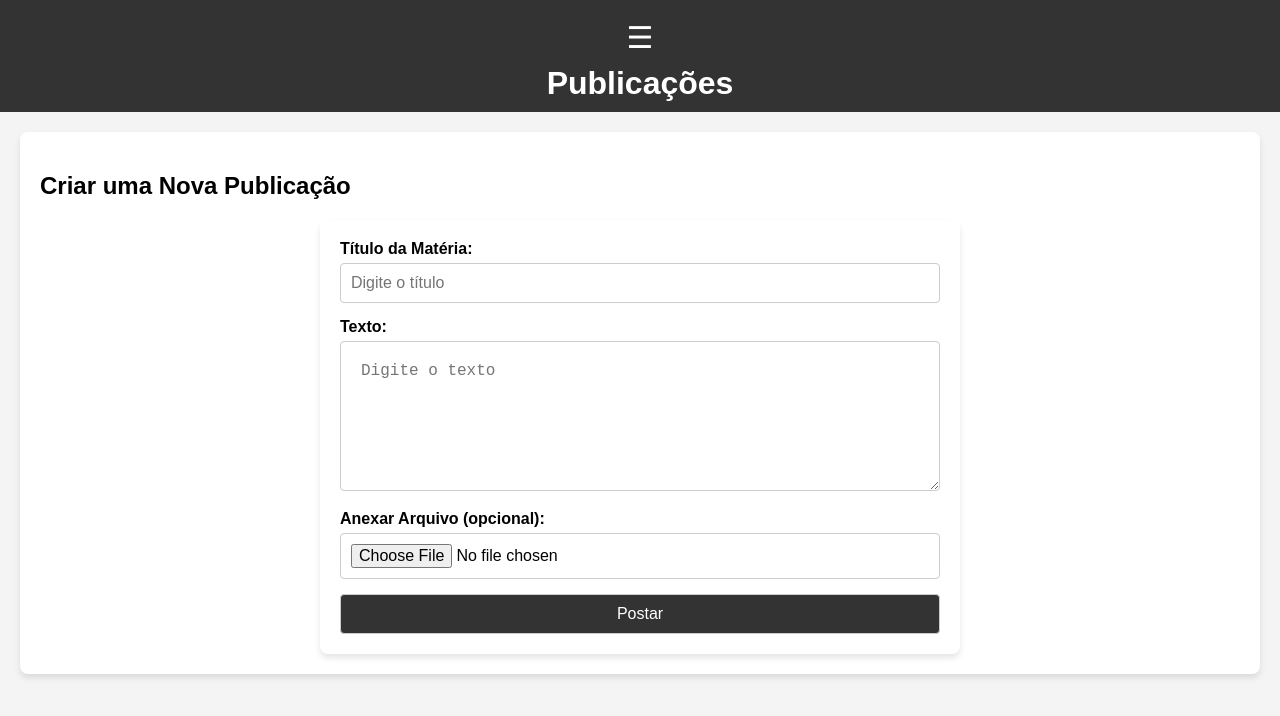
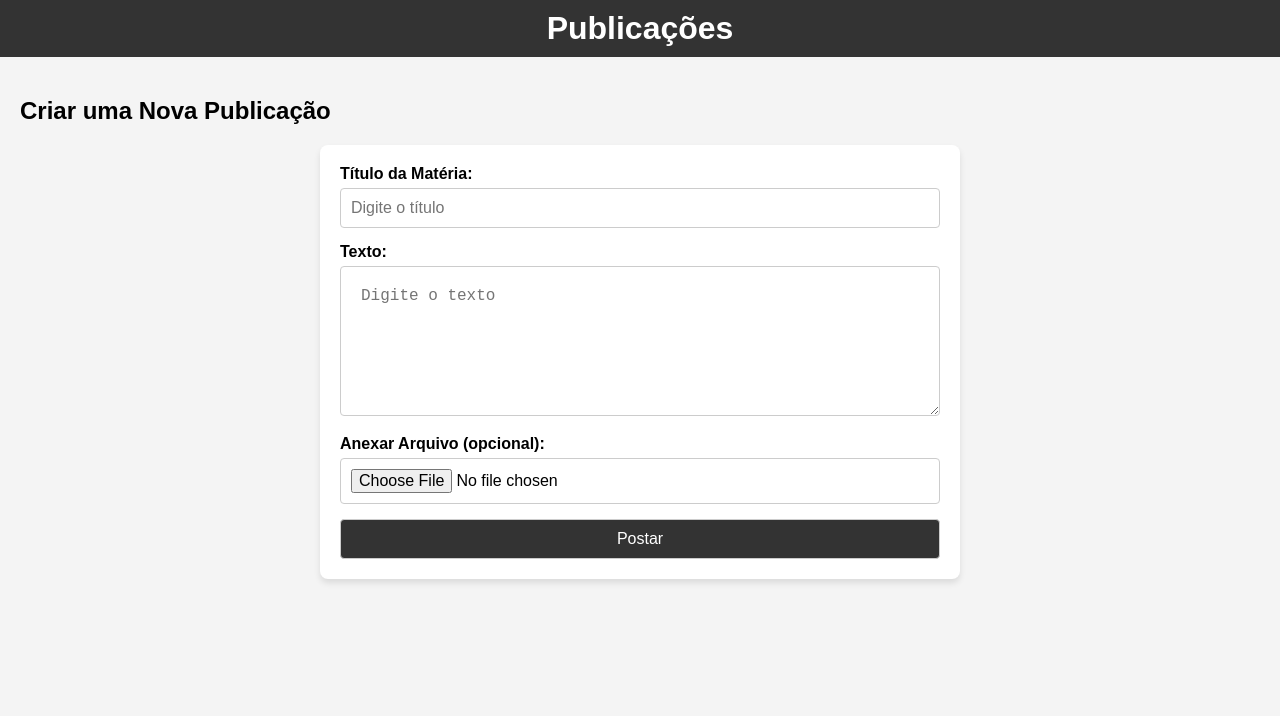
Before and after one commit to Max-16y/rdestimes, a website: page publicacoes.html in a window 1280 px wide. Drawn offline with Linux system fonts and the light colour scheme.

Commit message:
Atualizar o publicacoes.html

```diff
--- a/publicacoes.html
+++ b/publicacoes.html
@@ -6,7 +6,28 @@
   <title>Publicações</title>
   <link rel="stylesheet" href="css/dashboard.css">
   <style>
-    /* Estilo para o formulário maior */
+    body {
+      font-family: Arial, sans-serif;
+      background-color: #f4f4f4;
+      margin: 0;
+      padding: 0;
+    }
+
+    header {
+      background-color: #333;
+      color: white;
+      padding: 10px;
+      text-align: center;
+    }
+
+    h1 {
+      margin: 0;
+    }
+
+    #content {
+      padding: 20px;
+    }
+
     form {
       width: 100%;
       max-width: 600px;
@@ -49,12 +70,11 @@
 </head>
 <body>
   <header>
-    <button class="open-btn" onclick="openSidebar()">☰</button>
     <h1>Publicações</h1>
   </header>
 
   <div id="content">
-    <section class="intro">
+    <section>
       <h2>Criar uma Nova Publicação</h2>
       <form id="publication-form">
         <div>
@@ -75,15 +95,13 @@
   </div>
 
   <script>
-    // Função para salvar publicações no localStorage
     function postPublication() {
       const title = document.getElementById('title').value;
       const content = document.getElementById('content').value;
       const attachmentInput = document.getElementById('attachment');
-      let attachment = '';
+      let attachment = null;
 
       if (attachmentInput.files.length > 0) {
-        // Lê o arquivo como URL Base64
         const file = attachmentInput.files[0];
         const reader = new FileReader();
 
@@ -98,7 +116,6 @@
       }
     }
 
-    // Função para salvar a publicação no localStorage
     function savePublication(title, content, attachment) {
       if (!title || !content) {
         alert("Por favor, preencha o título e o texto.");
@@ -108,13 +125,13 @@
       const publications = JSON.parse(localStorage.getItem('publications')) || [];
       const newPublication = {
         id: new Date().getTime(),
-        title: title,
-        content: content,
-        attachment: attachment,
+        title,
+        content,
+        attachment,
         date: new Date().toISOString()
       };
 
-      publications.push(newPublication);
+      publications.unshift(newPublication); // Adiciona no início da lista
       localStorage.setItem('publications', JSON.stringify(publications));
 
       alert("Publicação criada com sucesso!");
```
